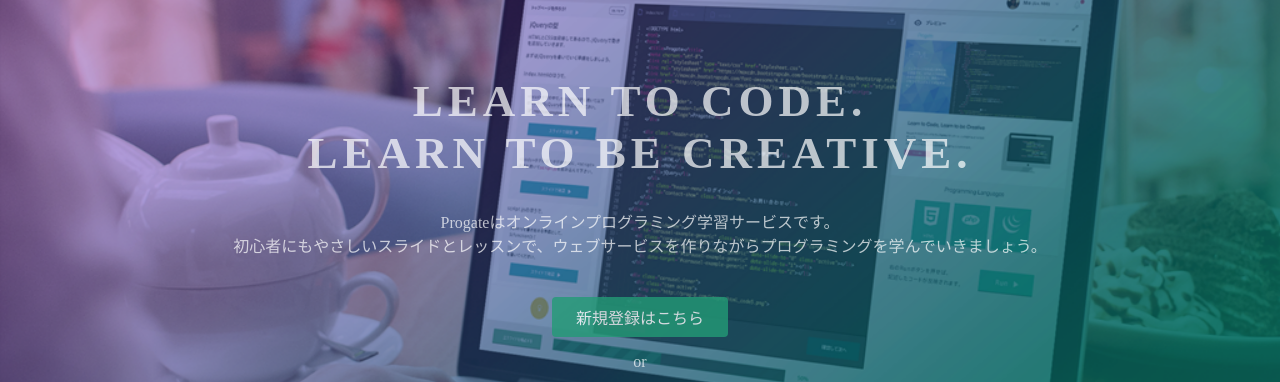
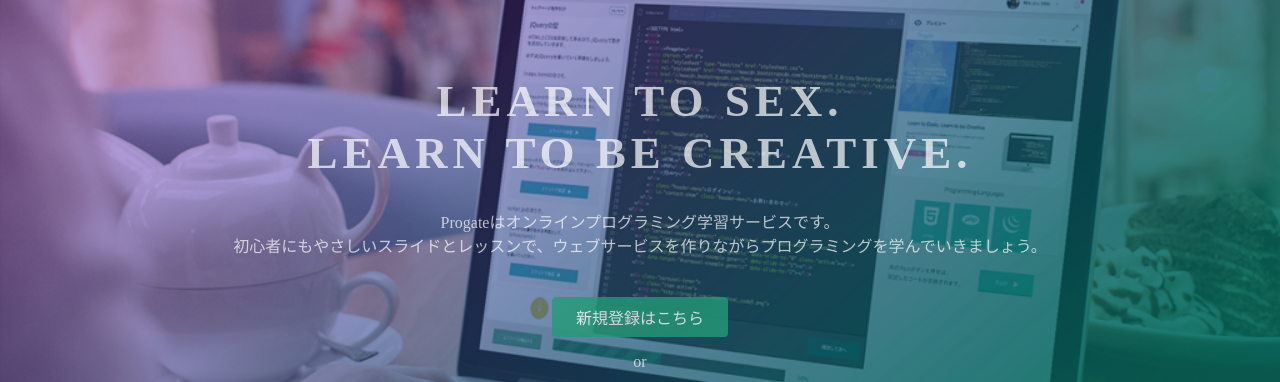
Before and after one commit to Akihiro-Kawai/Akihiro-Kawai.github.io, a plain HTML site: page index.html in a window 1280 px wide. Shown: the part 135-517 px from the top of the page. Drawn offline with Linux system fonts and the light colour scheme.

Commit message:
Update index.html

```diff
--- a/index.html
+++ b/index.html
@@ -23,7 +23,7 @@
   </header>
   <div class="top-wrapper">
     <div class="container">
-      <h1>LEARN TO CODE.<br>LEARN TO BE CREATIVE.</h1>
+      <h1>LEARN TO SEX.<br>LEARN TO BE CREATIVE.</h1>
       <p>Progateはオンラインプログラミング学習サービスです。<br>初心者にもやさしいスライドとレッスンで、ウェブサービスを作りながらプログラミングを学んでいきましょう。</p>
       <div class="btn-wrapper">
         <a href="#" class="btn signup">新規登録はこちら</a>
```
